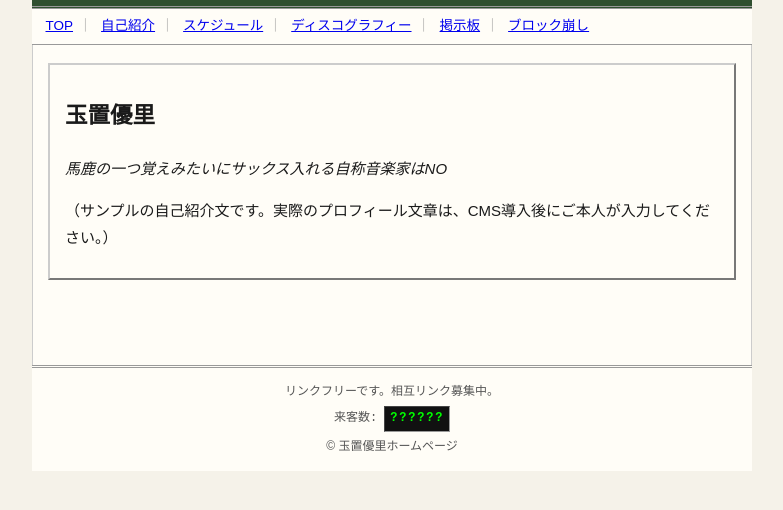
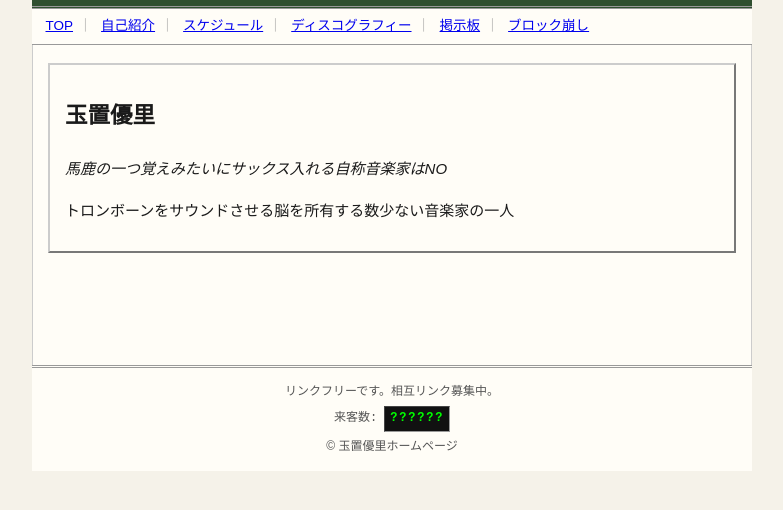
Before and after one commit to AraiKenta01/tamaki-homepage, an Astro site: page /profile in a window 1280 px wide. Shown: the part 74-584 px from the top of the page, without its empty margins (248-1031 px from the left). Built offline with nearby package versions, Linux system fonts and the light colour scheme; Astro itself is replaced by a stand-in of ours; no server answers.

Commit message:
Update 自己紹介 “main”

```diff
--- a/src/content/profile/main.md
+++ b/src/content/profile/main.md
@@ -3,4 +3,4 @@ name: 玉置優里
 catchphrase: 馬鹿の一つ覚えみたいにサックス入れる自称音楽家はNO
 ---
 
-（サンプルの自己紹介文です。実際のプロフィール文章は、CMS導入後にご本人が入力してください。）
+トロンボーンをサウンドさせる脳を所有する数少ない音楽家の一人
```
